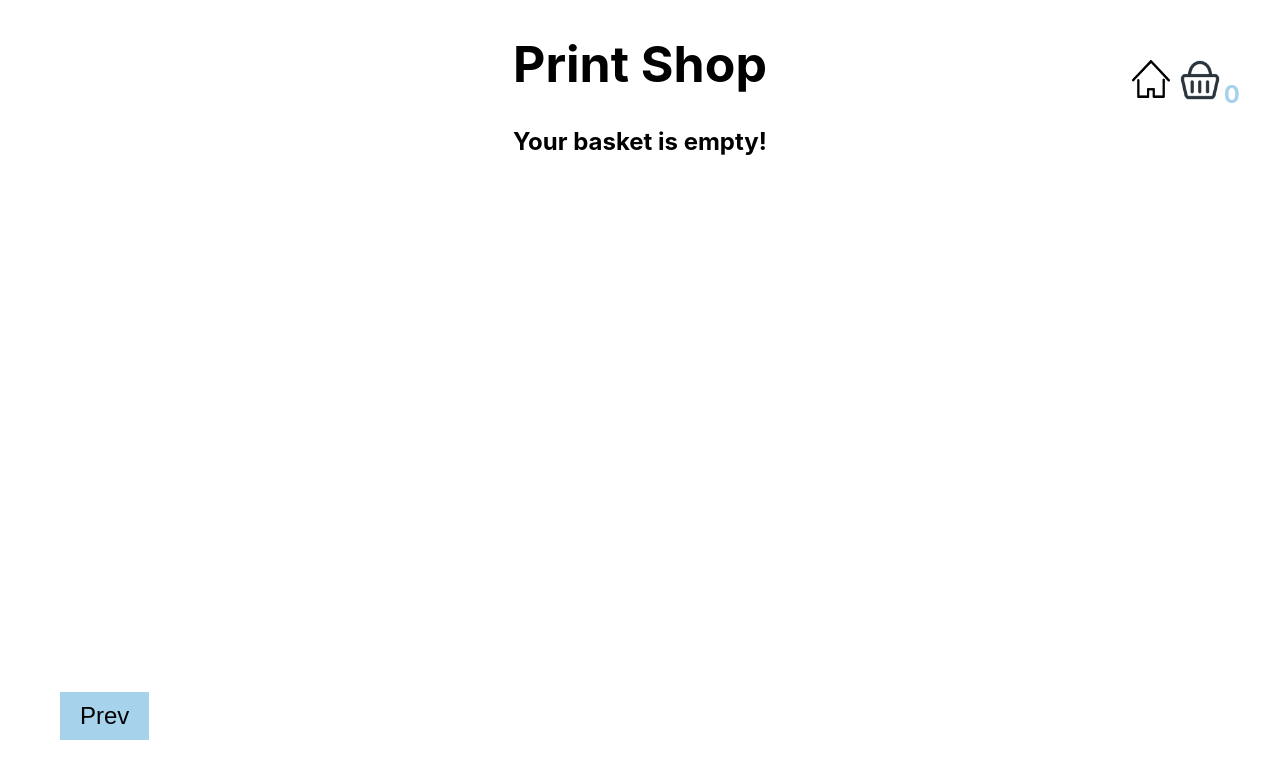
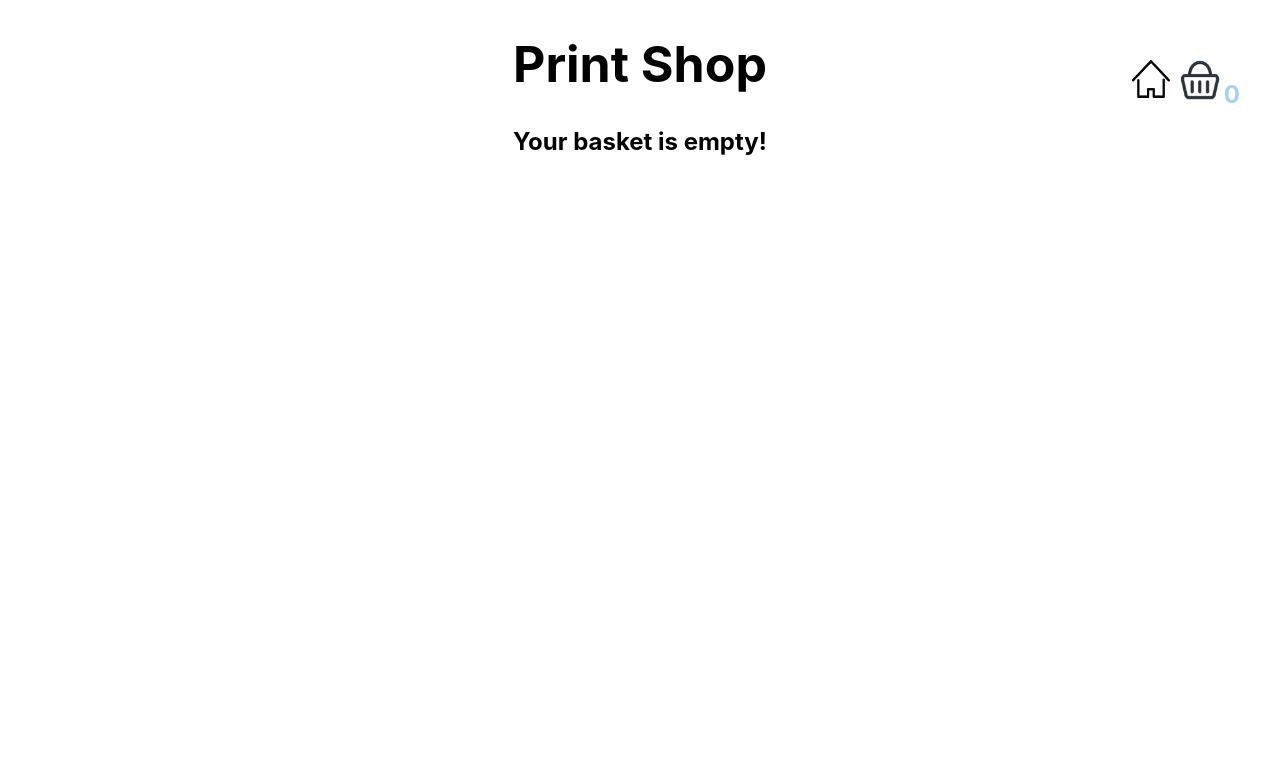
Before and after one commit to SlawomirChimczuk/Printshop, a React (Create React App) app: page /basket in a window 1280 px wide. Shown: the top 778 px of the page. Built offline with nearby package versions, Linux system fonts and the light colour scheme.

Commit message:
remove nav buttons

```diff
--- a/src/App.js
+++ b/src/App.js
@@ -3,7 +3,6 @@ import './App.css';
 import basket from './basket.png'
 import home from './home.png'
 import {BrowserRouter as Router, Route, NavLink} from 'react-router-dom';
-import NavButtons from './Components/NavButtons/NavButtons';
 import HomePage from './pages/HomePage';
 import BasketPage from './pages/BasketPage';
 import {connect} from 'react-redux';
@@ -30,7 +29,6 @@ function App(props) {
                 </NavLink>
             </div>
 
-            <NavButtons />
         </Router>
     );
 }
--- a/src/Components/NavButtons/NavButtons.js
+++ /dev/null
@@ -1,61 +0,0 @@
-import React from 'react';
-import { useHistory } from "react-router-dom";
-import clsx from "clsx";
-
-const {useState} = React;
-
-const slide = ["/", "/basket"];
-
-const NavButtons = () => {
-
-    const [current, setSelected] = useState(window.location.pathname);
-
-    let history = useHistory();
-
-    const handleClickNext = () => {
-        setSelected(e => {
-
-            let push = "/";
-            if (e === slide[slide.length - 1]) {
-                push = slide[slide.length - 1]
-            } else {
-                push = slide[slide.indexOf(e) + 1];
-            }
-
-            setTimeout(() => history.push(push));
-            return push;
-        });
-    }
-
-    const handleClickPrev = () => {
-        setSelected(e => {
-
-            if (e === slide[0]) {
-                return slide[0]
-            } else {
-                return slide[slide.indexOf(e) - 1];
-            }
-
-        });
-
-        history.goBack();
-    }
-
-    return (
-        <div>
-            <div className="page-next">
-                <button className={clsx({ 'd--none': current === slide[slide.length - 1] })} onClick={handleClickNext}>
-                    <div>Next</div>
-                </button>
-            </div>
-            <div className="page-prev">
-                <button className={clsx({ 'd--none': current === slide[0] })} onClick={handleClickPrev}>
-                    <div>Prev</div>
-                </button>
-            </div>
-
-        </div>
-    );
-}
-
-export default NavButtons;
```
Also changed, not shown: src/Components/NavButtons/nav-buttons.css (deleted).
